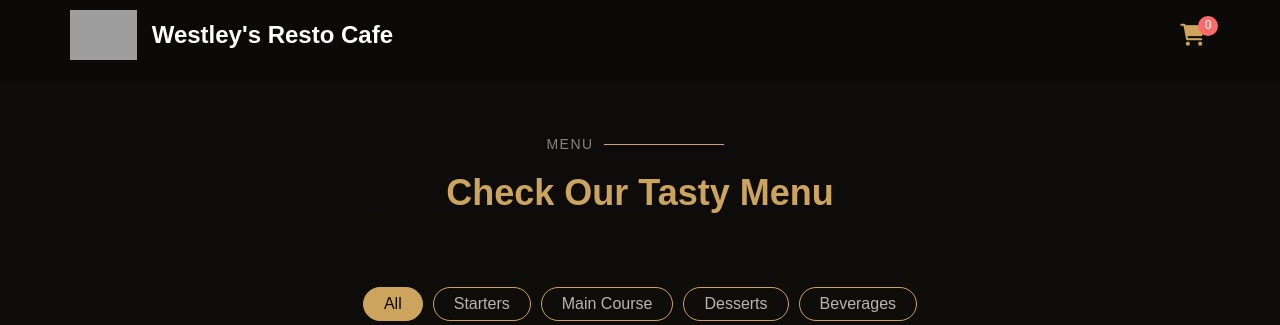
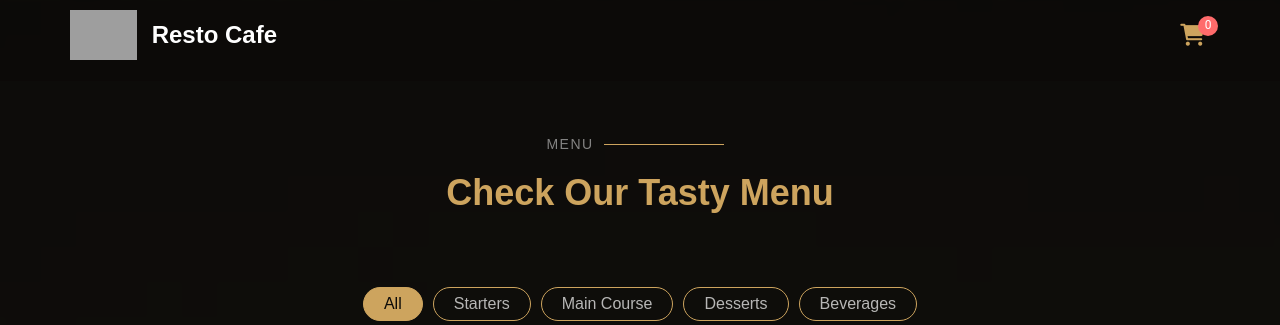
Before and after one commit to aparnova/cafe_website, a PHP site: page /menu.php in a window 1280 px wide. Shown: the top 325 px of the page. Run offline with PHP 8.4, Linux system fonts and the light colour scheme; grey boxes are pictures that could not be loaded.

Commit message:
Update menu.php

```diff
--- a/mini project/menu.php
+++ b/mini project/menu.php
@@ -536,7 +536,7 @@
       <div class="container">
         <div class="logo">
           <img src="img.png" alt="Westley's Resto Cafe">
-          <h1>Westley's Resto Cafe</h1>
+          <h1> Resto Cafe</h1>
         </div>
         <div class="header-cart" id="header-cart">
           <i class="fas fa-shopping-cart header-cart-icon"></i>
```
